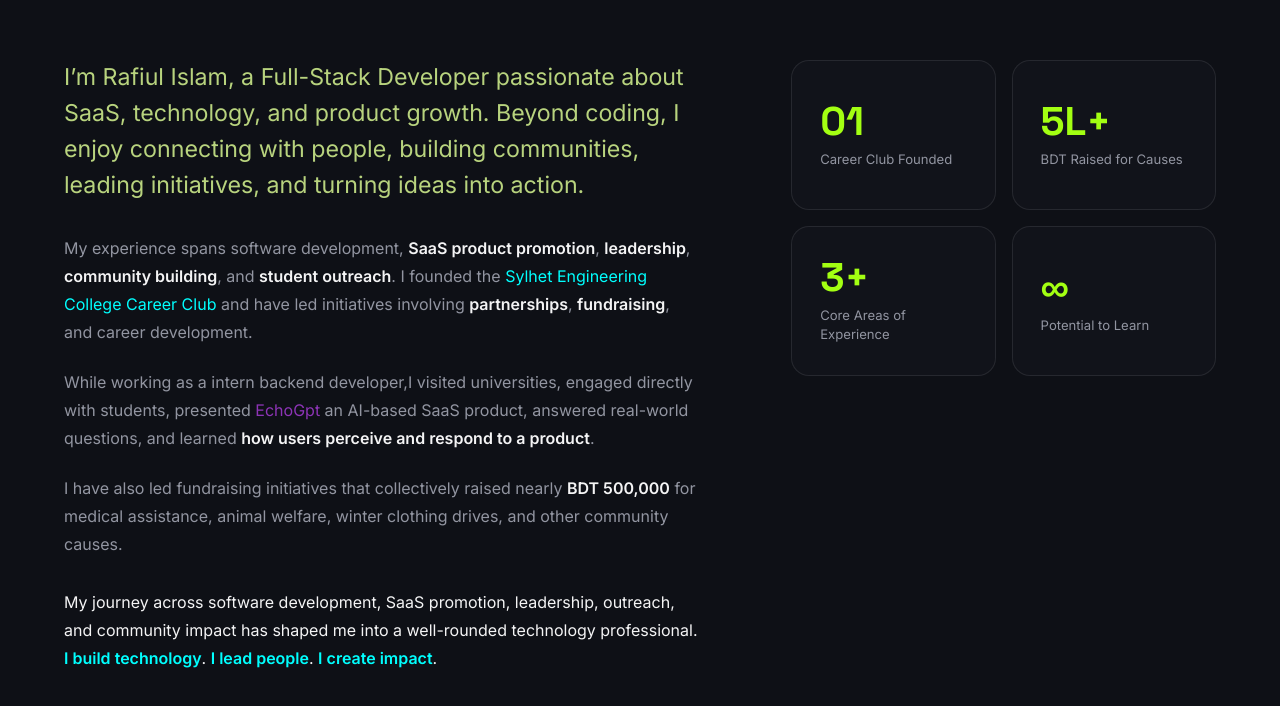
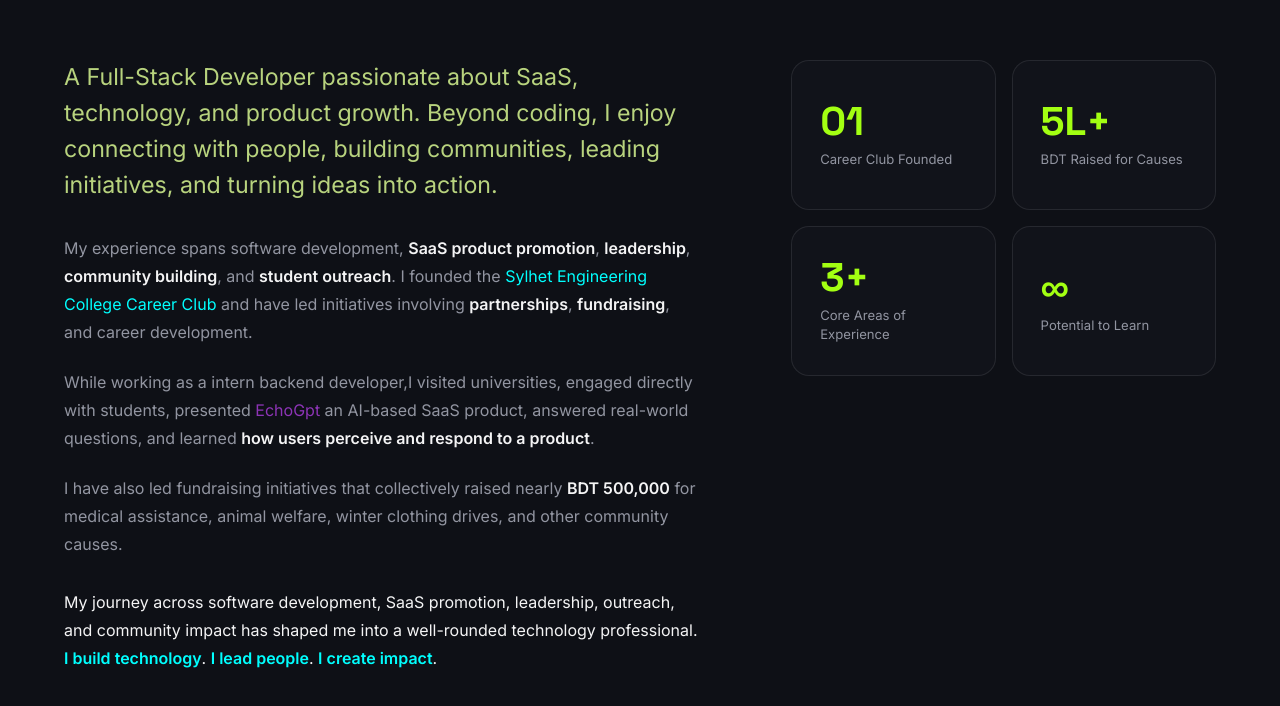
Before and after one commit to rijim01/protfolio, a plain HTML site: page index.html in a window 1280 px wide. Shown: the part 1181-1887 px from the top of the page. Drawn offline with Linux system fonts and the light colour scheme.

Commit message:
minor improvement

```diff
--- a/index.html
+++ b/index.html
@@ -201,7 +201,7 @@
           <div class="about-grid">
             <div class="about-text">
               <p class="large-text">
-                I’m Rafiul Islam, a Full-Stack Developer passionate about SaaS,
+                A Full-Stack Developer passionate about SaaS,
                 technology, and product growth. Beyond coding, I enjoy
                 connecting with people, building communities, leading
                 initiatives, and turning ideas into action.
```
